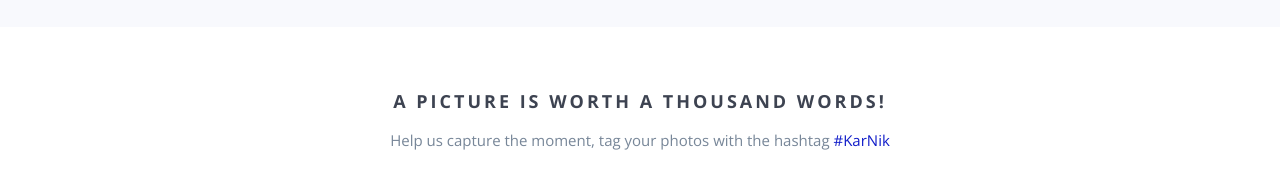
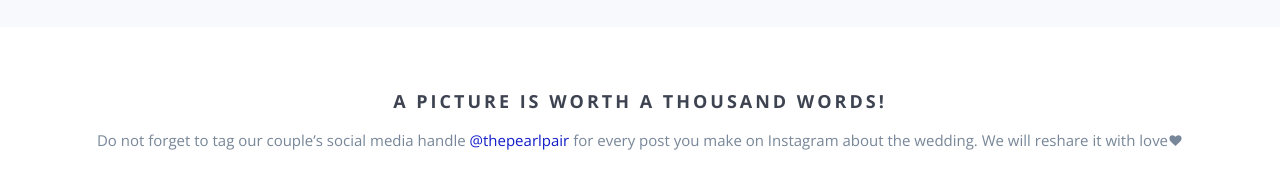
Before and after one commit to parmeet22/karan-wedding-website, a website: page index.html in a window 1280 px wide. Shown: the part 2440-2623 px from the top of the page. Drawn offline with nearby package versions, Linux system fonts and the light colour scheme; files whose address does not match are found by name.

Commit message:
instagram

```diff
--- a/index.html
+++ b/index.html
@@ -271,8 +271,10 @@
         <div class="row">
             <div class="col-md-12 text-center">
                 <h3>A picture is worth a thousand words!</h3>
-                <p>Help us capture the moment, tag your photos with the hashtag
-                    <a href="https://instagram.com/explore/tags/KarNik/" target="_blank">#KarNik</a>
+                <p>Do not forget to tag our couple’s social media handle
+                    <a href="https://www.instagram.com/thepearlpair?igsh=dGkwZ3F0MG52N2l2" target="_blank">@thepearlpair</a>
+                    for every post you make on Instagram about the wedding.
+                    We will reshare it with love<span class="fa fa-heart pulse2"></span>
                 </p>
             </div>
         </div>
```
